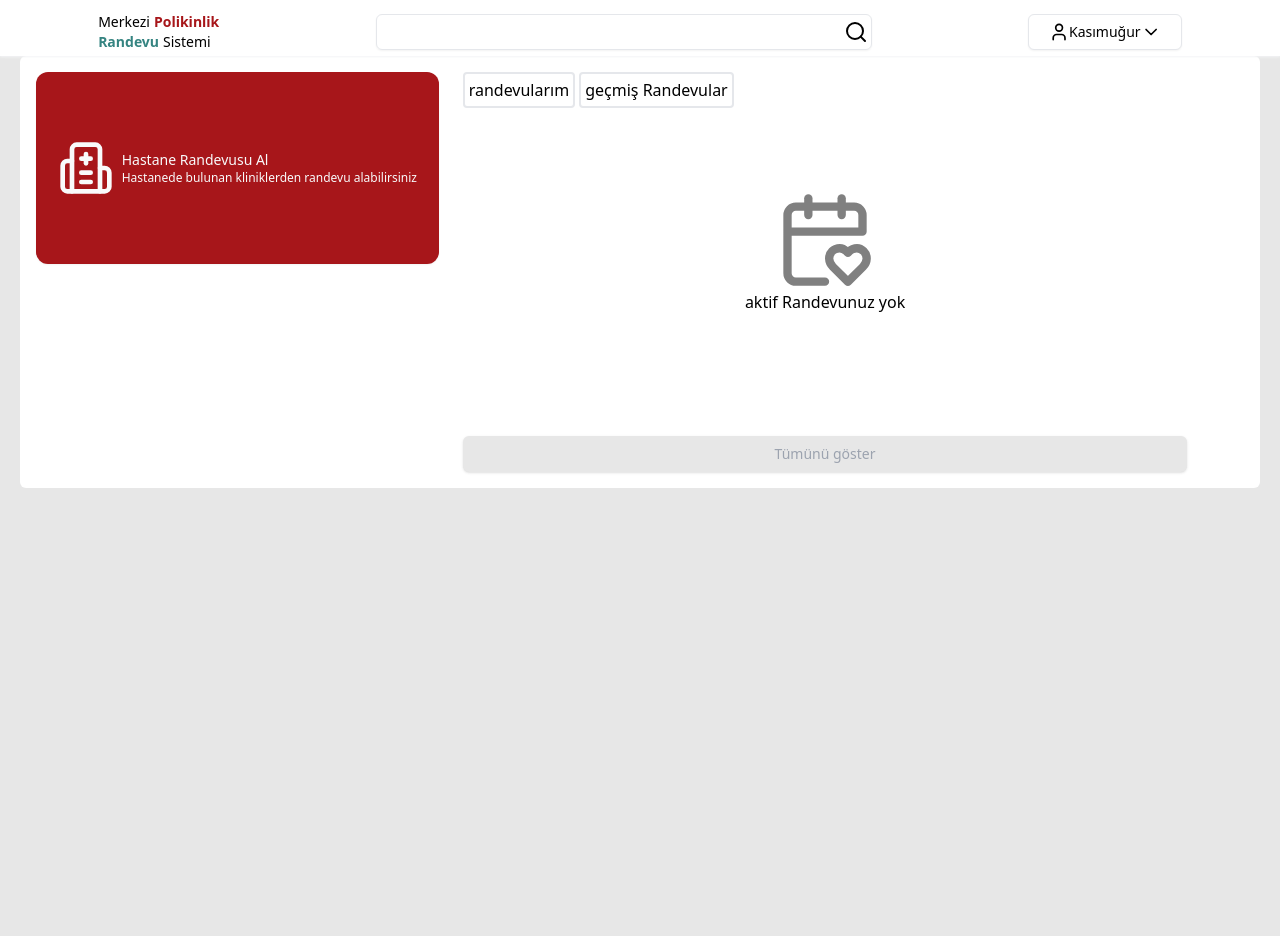
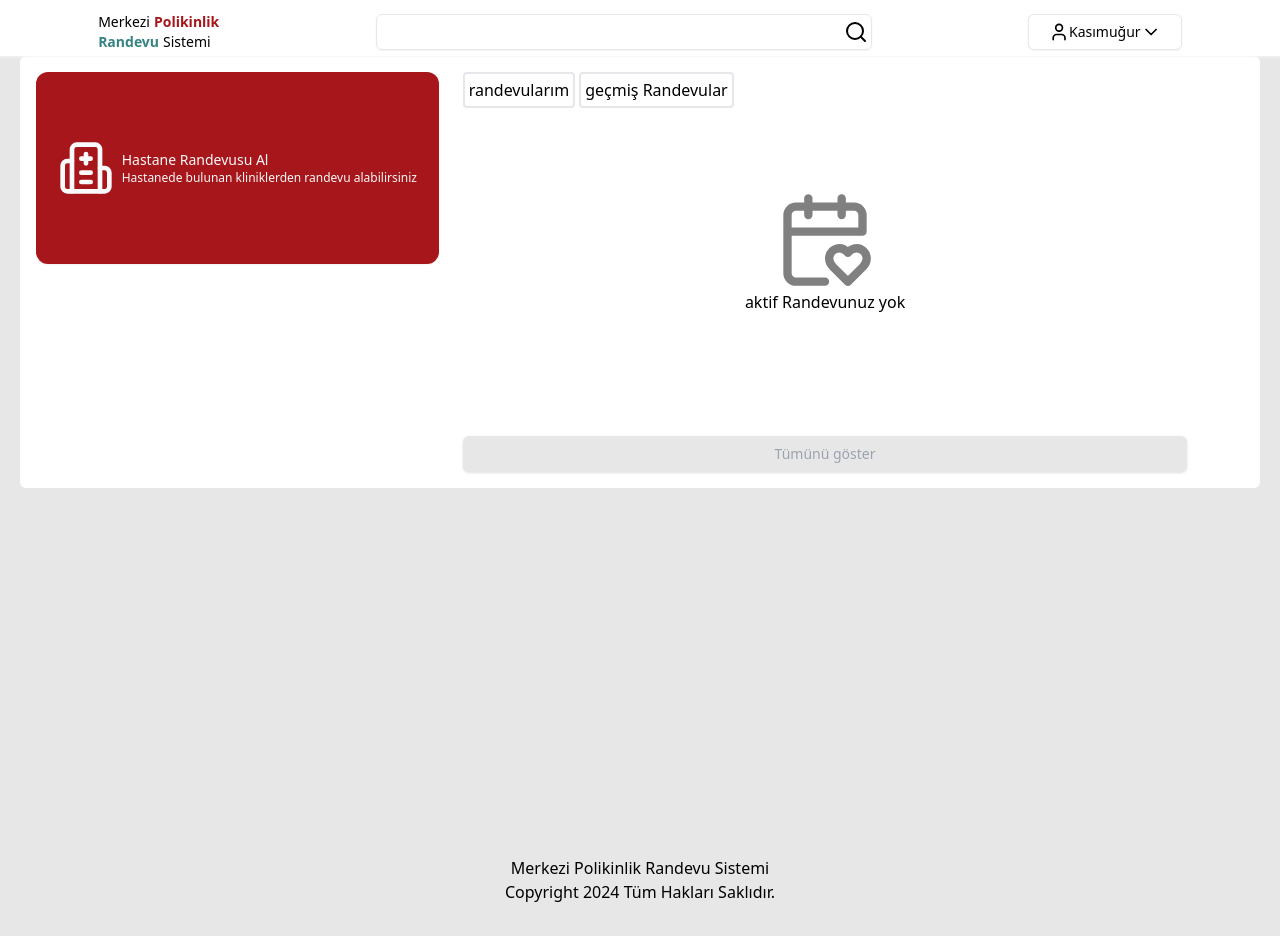
Before and after one commit to kasimugur/polyclinic_appointment_system_App, a Next.js app: page / in a window 1280 px wide. Before the commit the page ends 800 px from the top, so only its background shows below. Built offline with nearby package versions, Linux system fonts and the light colour scheme.

Commit message:
footer added #17

```diff
--- /dev/null
+++ b/app/components/Footer.tsx
@@ -0,0 +1,13 @@
+import React from 'react'
+
+export default function Footer() {
+  return (
+    <footer className='flex flex-col justify-center items-center mb-8'>
+      <p>Merkezi
+        Polikinlik
+        Randevu
+        Sistemi </p>
+      <p> Copyright <span>2024</span> Tüm Hakları Saklıdır.</p>
+    </footer>
+  )
+}
--- a/app/layout.tsx
+++ b/app/layout.tsx
@@ -2,6 +2,7 @@ import type { Metadata } from "next";
 import localFont from "next/font/local";
 import "./globals.css";
 import Header from "./components/Header";
+import Footer from "./components/Footer";
 
 const geistSans = localFont({
   src: "./fonts/GeistVF.woff",
@@ -31,6 +32,7 @@ export default function RootLayout({
       >
         <Header />
         {children}
+        <Footer />
       </body>
     </html>
   );
--- a/app/page.tsx
+++ b/app/page.tsx
@@ -3,7 +3,7 @@ import Hero from "./components/Hero";
 export default function Home() {
   return (
     <>
-<div className="container px-5 max-h-screen">
+<div className="container px-5 min-h-screen">
 
 <Hero />
 </div>
```
